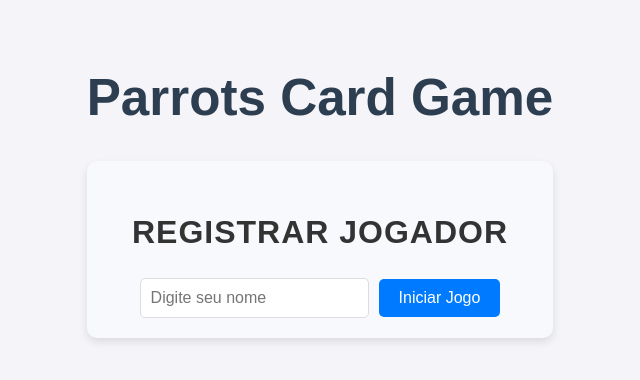
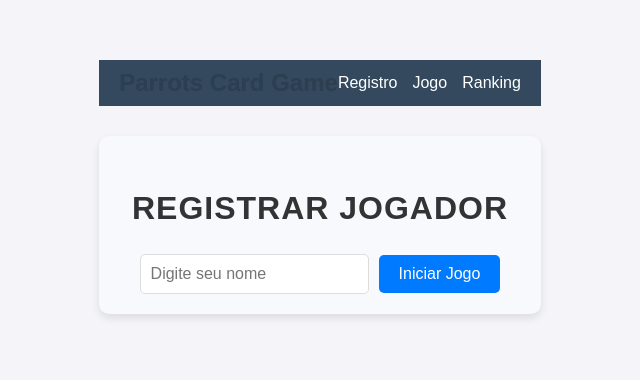
Before and after one commit to Iza-freire/parrots-frontend, a React (Vite) app: page / in a window 1280 px wide. Shown: the part 198-578 px from the top of the page, without its empty margins (320-960 px from the left). Built offline with nearby package versions, Linux system fonts and the light colour scheme.

Commit message:
feat: add Navbar component to App with navigation links

```diff
--- a/src/App.jsx
+++ b/src/App.jsx
@@ -1,4 +1,5 @@
 import { BrowserRouter as Router, Routes, Route } from "react-router-dom";
+import Navbar from "./components/Navbar";
 import PlayerForm from "./components/PlayerForm";
 import MemoryGame from "./components/MemoryGame";
 import Ranking from "./components/Ranking";
@@ -8,7 +9,7 @@ const App = () => {
   return (
     <Router>
       <div className="app">
-        <h1 className="app-title">Parrots Card Game</h1>
+        <Navbar />
         <Routes>
           <Route path="/" element={<PlayerForm />} />
           <Route path="/game" element={<MemoryGame />} />
--- a/src/components/Navbar.jsx
+++ b/src/components/Navbar.jsx
@@ -4,8 +4,9 @@ const Navbar = () => (
   <nav className="navbar">
     <h1>Parrots Card Game</h1>
     <ul>
-      <li><Link to="/">Home</Link></li>
-      <li><Link to="/game">Game</Link></li>
+      <li><Link to="/">Registro</Link></li>
+      <li><Link to="/game">Jogo</Link></li>
+      <li><Link to="/ranking">Ranking</Link></li>
     </ul>
   </nav>
 );
```
